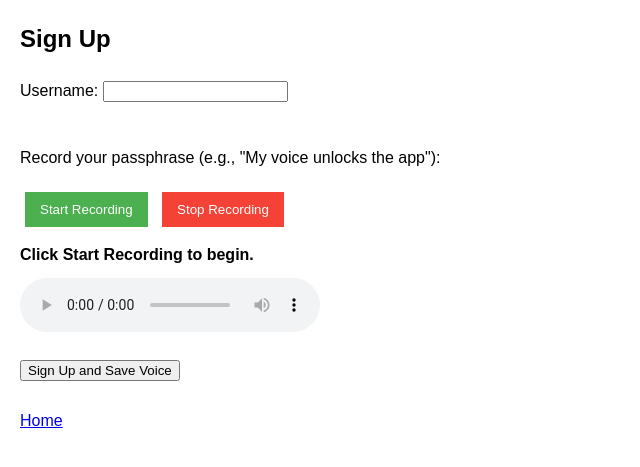
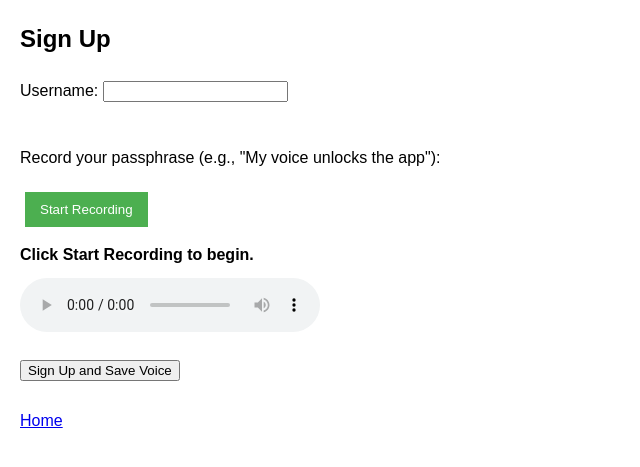
Before and after one commit to sravankumardasari23/Sayvibe, a Flask app: page /signup in a window 1280 px wide. Shown: the top 467 px of the page, without its empty margins (0-640 px from the left). Run offline with Flask 3, Linux system fonts and the light colour scheme.

Commit message:
Updated signup.html

```diff
--- a/templates/signup.html
+++ b/templates/signup.html
@@ -23,7 +23,6 @@
         <p>Record your passphrase (e.g., "My voice unlocks the app"):</p>
 
         <button type="button" class="record-btn" data-form="signup-form" disabled>Start Recording</button>
-        <button type="button" class="stop-btn" data-form="signup-form" disabled>Stop Recording</button>
 
         <div class="status-message">Click Start Recording to begin.</div>
         <audio class="audio-playback" controls style="display:block; margin-top: 10px;"></audio>
```
